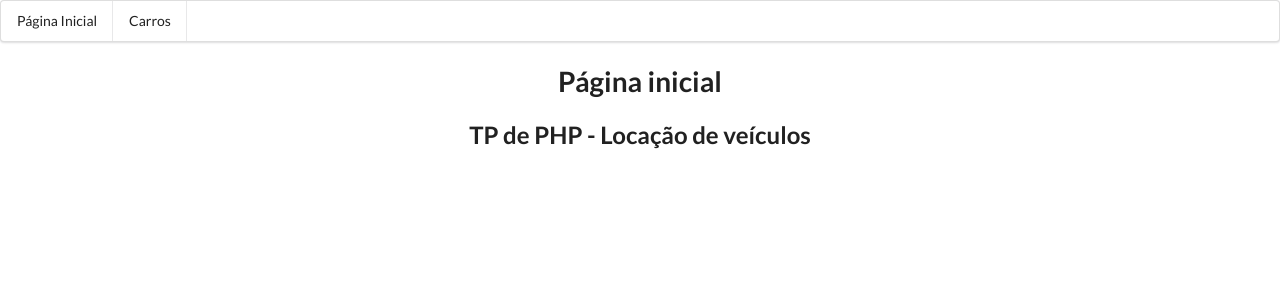
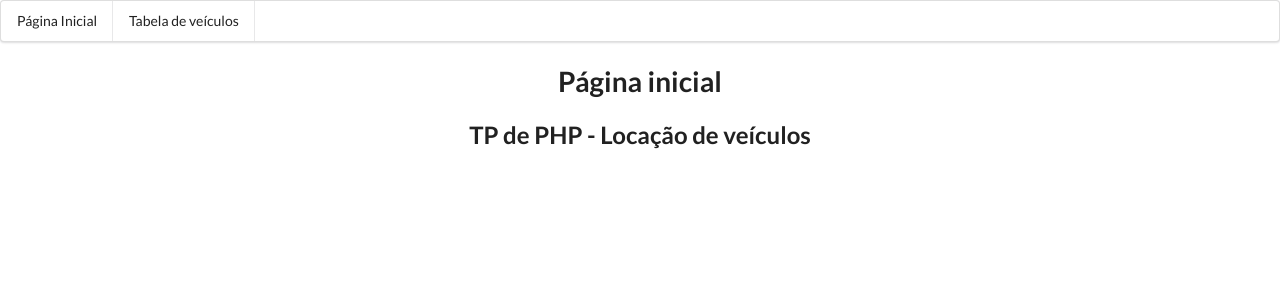
Before and after one commit to imerik1/Locacao-PHP, a PHP site: page / in a window 1280 px wide. Shown: the top 300 px of the page. Run offline with PHP 8.4, Linux system fonts and the light colour scheme; some libraries are stand-ins or nearby versions.

Commit message:
fix: change title nav

```diff
--- a/Views/header.php
+++ b/Views/header.php
@@ -63,12 +63,16 @@
     flex-flow: row wrap;
     gap: 0.1rem;
   }
+
+  .none {
+    display: none;
+  }
 </style>
 
 <body>
   <header>
     <nav class="ui stackable menu">
       <a href="/Views/index.php" class="item">Página Inicial</a>
-      <a href="/Views/Carros/carros-index.php" class="item">Carros</a>
+      <a href="/Views/Carros/carros-index.php" class="item">Tabela de veículos</a>
     </nav>
   </header>
```
